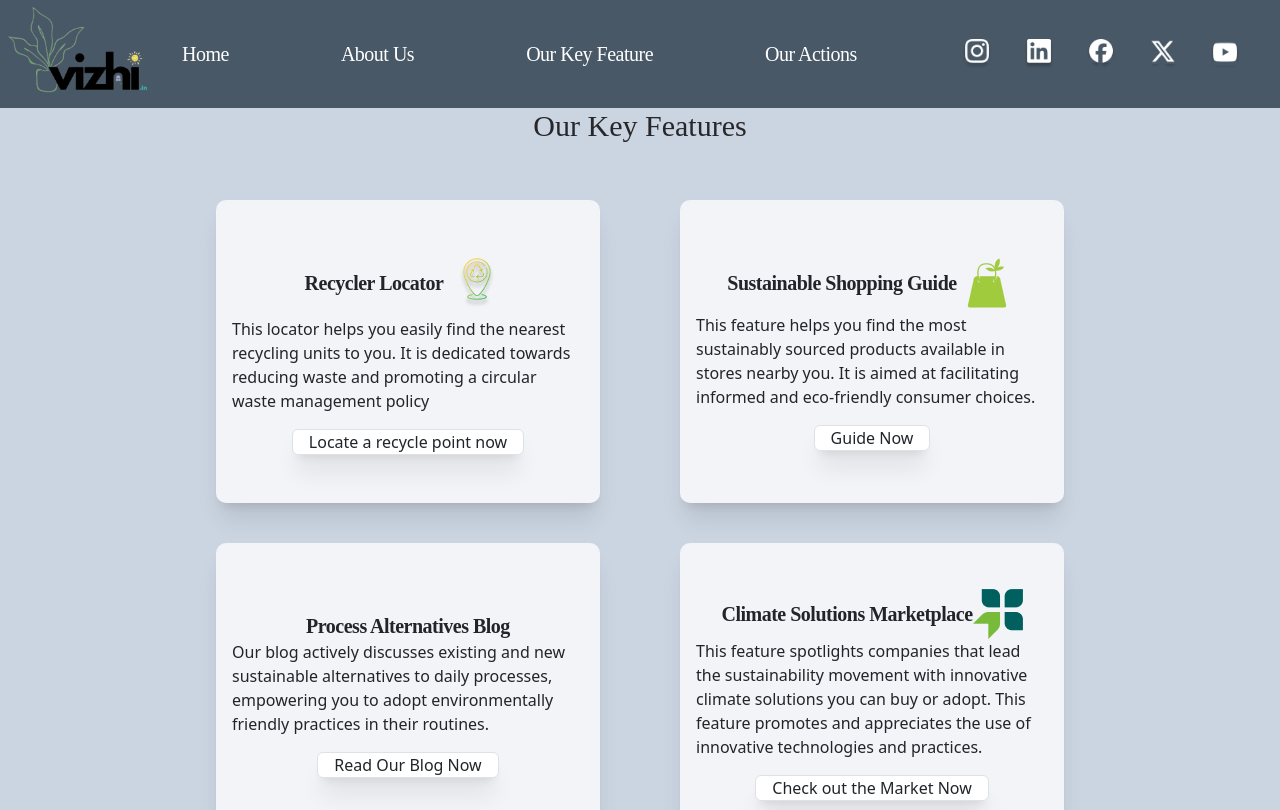
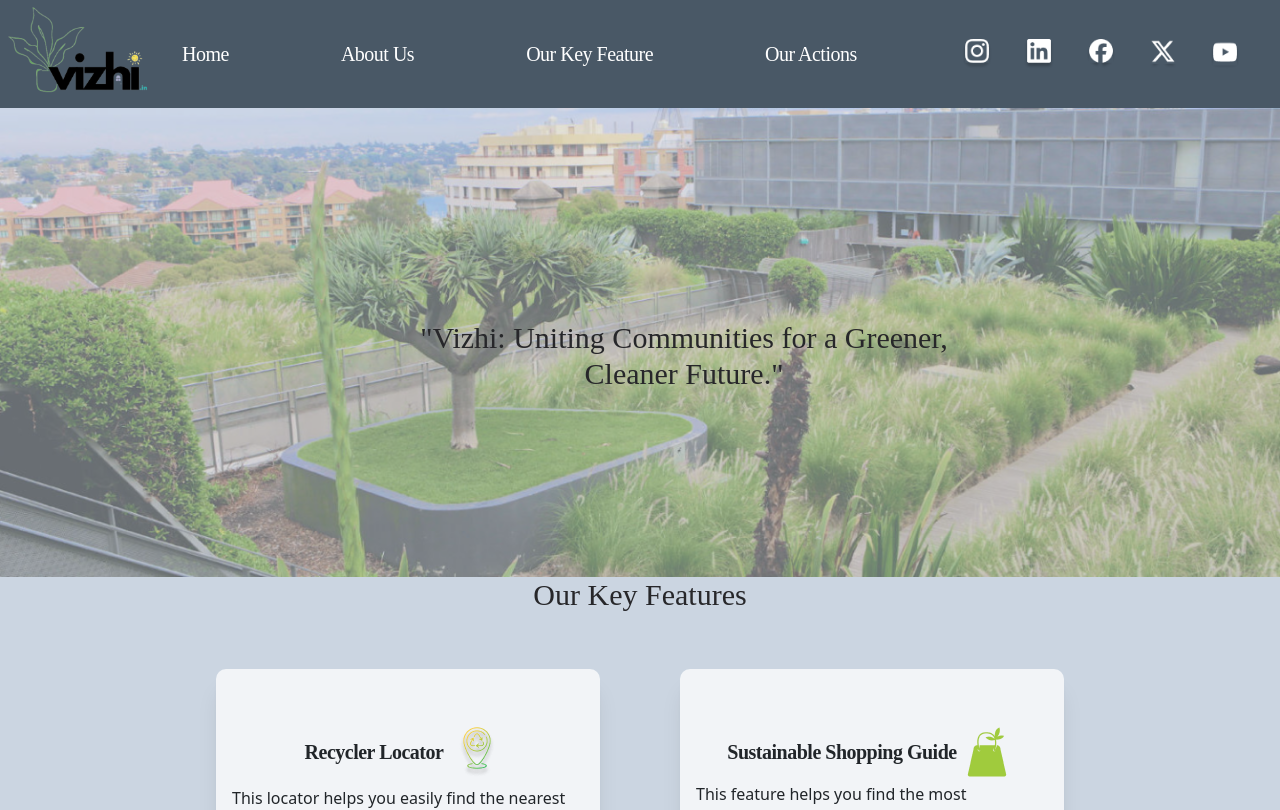
Before and after one commit to kalyani179/Vizhi, a React (Create React App) app: page / in a window 1280 px wide. Shown: the top 810 px of the page. Built offline with nearby package versions, Linux system fonts and the light colour scheme.

Commit message:
Ccompleted Image Section

```diff
--- a/src/components/Home/Home.jsx
+++ b/src/components/Home/Home.jsx
@@ -4,6 +4,10 @@ import OurKeyFeature from './OurKeyFeature'
 function Home() {
   return (
     <div className='bg-gradient-to-b from-slate-300 to-slate-300'>
+      <div>
+        <img className='opacity-50' src="../../../images/home.png" alt="" />
+        <div class="absolute w-[600px] top-80 left-96 text-center text-zinc-800 text-3xl font-medium font-['Oldenburg']">"Vizhi: Uniting Communities for a Greener, Cleaner Future."</div>
+      </div>
       <OurKeyFeature />
     </div>
   )
```
Also changed, not shown: public/images/home.png (added).
